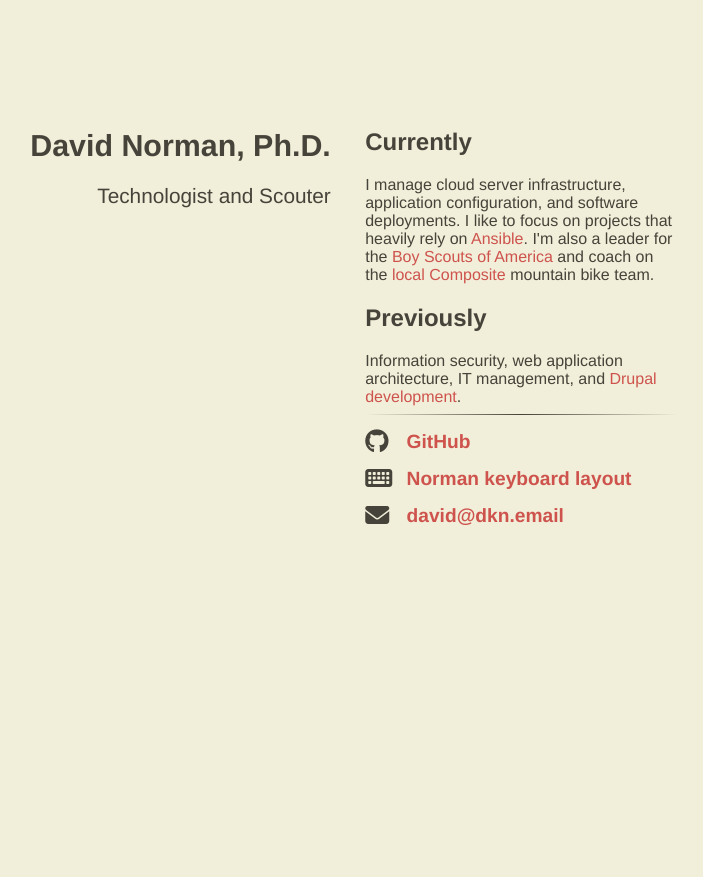
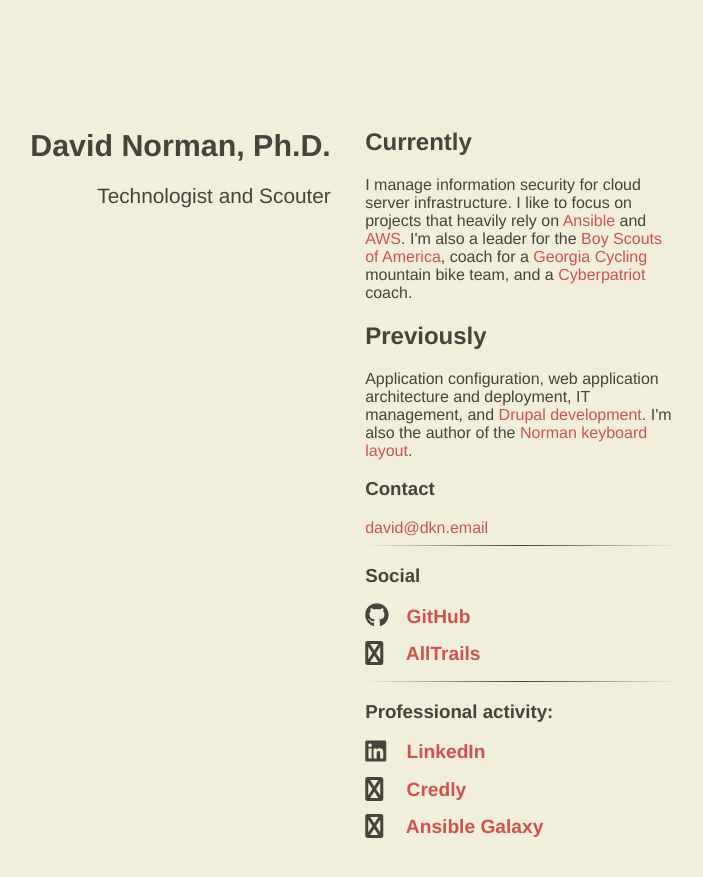
Before and after one commit to deekayen/dkn.github.io, a Jekyll site: the page built from index.html, in a window 1280 px wide. Shown: the top 877 px of the page, without its empty margins (302-1005 px from the left). Built offline with Jekyll 4.4.1, drawn with Linux system fonts in a browser that asks for light colours; nearby versions of some CDN libraries.

Commit message:
Update for Ciox reorg.

```diff
--- a/_includes/content.html
+++ b/_includes/content.html
@@ -1,10 +1,19 @@
 <h2>Currently</h2>
-I manage cloud server infrastructure, application configuration, and software deployments. I like to focus on projects that heavily rely on <a href="https://www.ansible.com/">Ansible</a>. I'm also a leader for the <a href="http://www.scouting.org/">Boy Scouts of America</a> and coach on the <a href="https://georgiacycling.org/">local Composite</a> mountain bike team.
+I manage information security for cloud server infrastructure. I like to focus on projects that heavily rely on <a href="https://www.ansible.com/">Ansible</a> and <a href="https://aws.amazon.com/">AWS</a>. I'm also a leader for the <a href="http://www.scouting.org/">Boy Scouts of America</a>, coach for a <a href="https://www.georgiacycling.org/">Georgia Cycling </a> mountain bike team, and a <a href="https://www.uscyberpatriot.org/">Cyberpatriot</a> coach.
 
 <h2>Previously</h2>
-Information security, web application architecture, IT management, and <a href="https://www.drupal.org/user/972">Drupal development</a>.
+Application configuration, web application architecture and deployment, IT management, and <a href="https://www.drupal.org/user/972">Drupal development</a>. I'm also the author of the <a href="https://normanlayout.info">Norman keyboard layout</a>.
+
+<h3>Contact</h3>
+<script>document.write('<'+'a'+' '+'h'+'r'+'e'+'f'+'='+"'"+'m'+'a'+'i'+'l'+'t'+'o'+'&'+'#'+'5'+'8'+';'+'d'+'a'+'v'+'%'+'&'+
+'#'+'5'+'4'+';'+'9'+'%'+'&'+'#'+'5'+'4'+';'+'4'+'&'+'#'+'3'+'7'+';'+'4'+'0'+'d'+'%'+'6'+'B'+'n'+'%'+
+'2'+'&'+'#'+'6'+'9'+';'+'e'+'m'+'&'+'#'+'9'+'7'+';'+'i'+'l'+"'"+'>'+'&'+'#'+'1'+'0'+'0'+';'+'a'+'v'+
+'i'+'d'+'&'+'#'+'6'+'4'+';'+'d'+'k'+'n'+'&'+'#'+'4'+'6'+';'+'e'+'m'+'&'+'#'+'9'+'7'+';'+'&'+'#'+'1'+
+'0'+'5'+';'+'l'+'<'+'/'+'a'+'>');</script><noscript>[Turn on JavaScript to see the email address]</noscript>
 
 <hr />
+
+<h3>Social</h3>
 
 <ul class="fa-ul main-list">
   <li class="main-list-item">
@@ -12,15 +21,26 @@
     <a href="https://github.com/deekayen">GitHub</a>
   </li>
   <li class="main-list-item">
-    <span class="fas fa-keyboard fa-lg main-list-item-icon"></span>
-    <a href="https://normanlayout.info">Norman keyboard layout</a>
+    <span class="fab fa-person-hiking fa-lg main-list-item-icon"></span>
+    <a href="https://www.alltrails.com/">AllTrails</a>
+  </li>
+</ul>
+
+<hr />
+
+<h3>Professional activity:</h3>
+
+<ul class="fa-ul main-list">
+  <li class="main-list-item">
+    <span class="fab fa-linkedin fa-lg main-list-item-icon"></span>
+    <a href="https://www.linkedin.com/in/deekayen/">LinkedIn</a>
   </li>
   <li class="main-list-item">
-    <span class="fas fa-envelope fa-lg main-list-item-icon"></span>
-    <script>document.write('<'+'a'+' '+'h'+'r'+'e'+'f'+'='+"'"+'m'+'a'+'i'+'l'+'t'+'o'+'&'+'#'+'5'+'8'+';'+'d'+'a'+'v'+'%'+'&'+
-'#'+'5'+'4'+';'+'9'+'%'+'&'+'#'+'5'+'4'+';'+'4'+'&'+'#'+'3'+'7'+';'+'4'+'0'+'d'+'%'+'6'+'B'+'n'+'%'+
-'2'+'&'+'#'+'6'+'9'+';'+'e'+'m'+'&'+'#'+'9'+'7'+';'+'i'+'l'+"'"+'>'+'&'+'#'+'1'+'0'+'0'+';'+'a'+'v'+
-'i'+'d'+'&'+'#'+'6'+'4'+';'+'d'+'k'+'n'+'&'+'#'+'4'+'6'+';'+'e'+'m'+'&'+'#'+'9'+'7'+';'+'&'+'#'+'1'+
-'0'+'5'+';'+'l'+'<'+'/'+'a'+'>');</script><noscript>[Turn on JavaScript to see the email address]</noscript>
+    <span class="fab fa-certificate fa-lg main-list-item-icon"></span>
+    <a href="https://www.credly.com/users/deekayen">Credly</a>
+  </li>
+  <li class="main-list-item">
+    <span class="fab fa-file-code fa-lg main-list-item-icon"></span>
+    <a href="https://galaxy.ansible.com/deekayen">Ansible Galaxy</a>
   </li>
 </ul>
--- a/_includes/head.html
+++ b/_includes/head.html
@@ -10,7 +10,7 @@
 
   <link rel="canonical" href="{{ site.url }}{{ site.baseurl }}{{ page.url }}">
 
-  <script src="https://kit.fontawesome.com/019c233279.js" crossorigin="anonymous"></script>
+  <script src="https://kit.fontawesome.com/318ae39393.js" crossorigin="anonymous"></script>
 
   <meta name="robots" content="noarchive, noimageindex" />
   <meta name="google" content="nositelinkssearchbox" />
```
